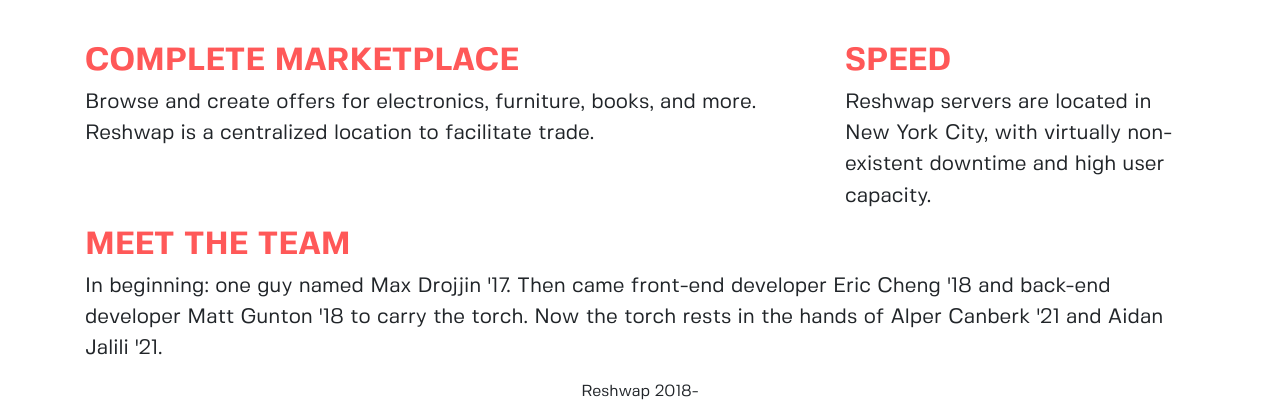
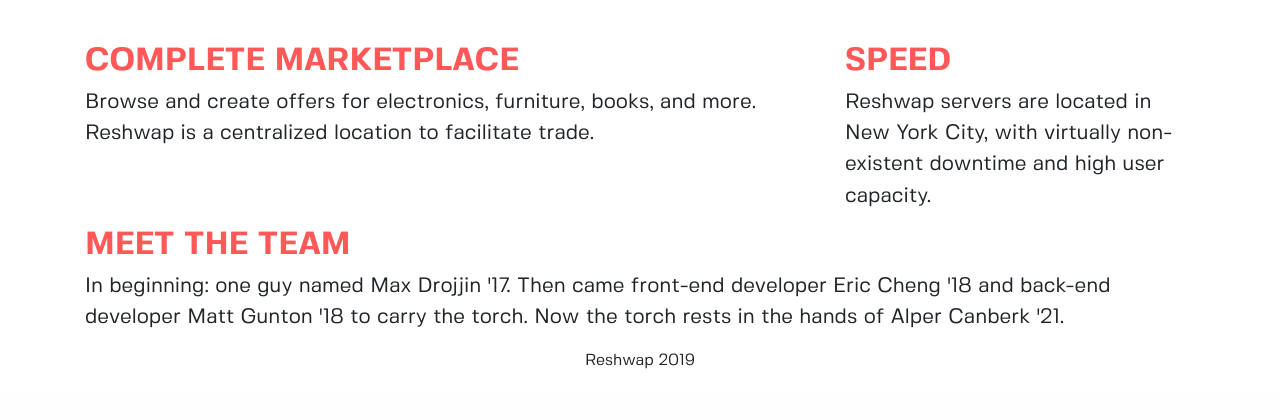
Before and after one commit to alpercanberk/reshwap2019, a Flask app: page / in a window 1280 px wide. Shown: the part 872-1292 px from the top of the page. After the commit the page ends 1241 px from the top, so only its background shows below. Run offline with Flask 2, Linux system fonts and the light colour scheme; some libraries are stand-ins or nearby versions.

Commit message:
index change

```diff
--- a/templates/index.html
+++ b/templates/index.html
@@ -144,7 +144,7 @@
             <div class="col-md-12">
                 <h3 class="bold">Meet the team</h3>
 
-                <p class="display-large">In beginning: one guy named Max Drojjin '17. Then came front-end developer Eric Cheng '18 and back-end developer Matt Gunton '18 to carry the torch. Now the torch rests in the hands of Alper Canberk '21 and Aidan Jalili '21.</p>
+                <p class="display-large">In beginning: one guy named Max Drojjin '17. Then came front-end developer Eric Cheng '18 and back-end developer Matt Gunton '18 to carry the torch. Now the torch rests in the hands of Alper Canberk '21.</p>
             </div>
         </div>
     </div>
@@ -157,6 +157,6 @@
 </body>
 
 <div class="container">
-    <p class="text-center">Reshwap 2018-</p>
+    <p class="text-center">Reshwap 2019</p>
 </div>
 </html>
```
